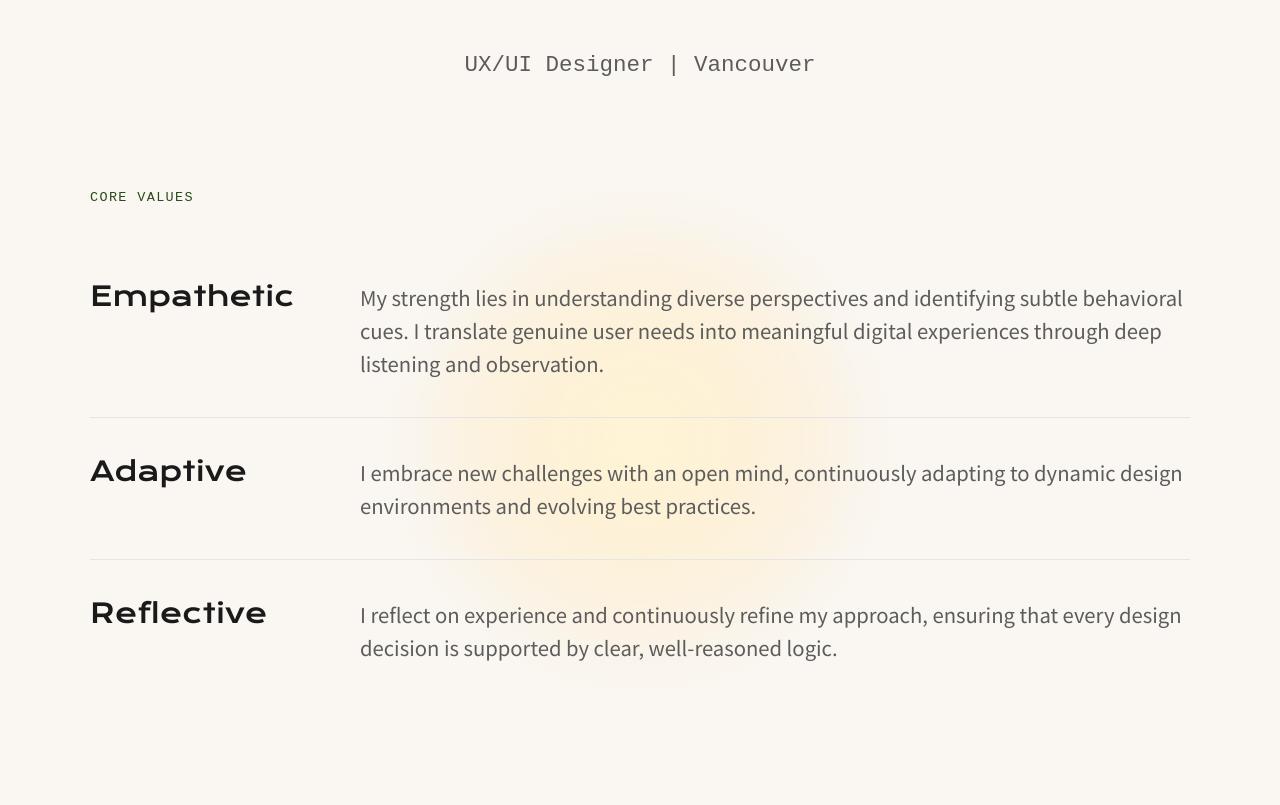
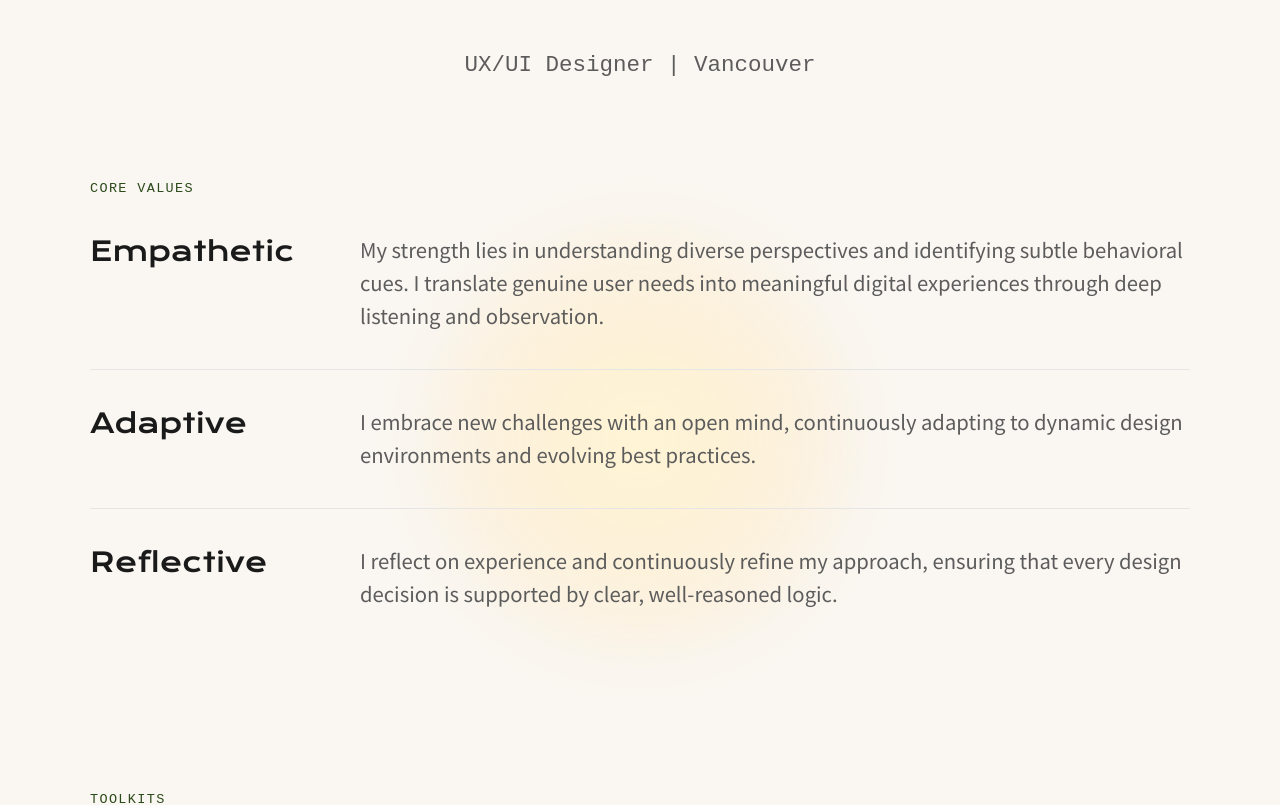
Before and after one commit to wanyuntsai/portfolio, a React (Vite) app: page /about in a window 1280 px wide. Shown: the part 760-1565 px from the top of the page. Built offline with nearby package versions, Linux system fonts and the light colour scheme; a web font is replaced by a local one.

Commit message:
update hero section

```diff
--- a/src/components/HeroRings.jsx
+++ b/src/components/HeroRings.jsx
@@ -21,6 +21,7 @@ function HeroRings() {
   const outerTween    = useRef(null);
   const boostResetRef = useRef(null);
   const bubbleRef = useRef(null);
+  const stage2BgRef = useRef(null);
 
   useEffect(() => {
     const ctx = gsap.context(() => {
@@ -48,6 +49,7 @@ function HeroRings() {
         gsap.set(photo,                  { opacity: 0, x: isDesktop ? 150 : 0, y: isDesktop ? 0 : -20 });
         gsap.set(leftCol,                { opacity: 0, x: isDesktop ? -30 : 0, y: isDesktop ? 0 : 20 });
         gsap.set(bubbleRef.current, { opacity: 0,x: -10, scale: 0.85, transformOrigin: 'left center' });
+        gsap.set(stage2BgRef.current, { opacity: 0 });
 
         const tl = gsap.timeline({
           scrollTrigger: {
@@ -72,11 +74,12 @@ function HeroRings() {
         tl
           .to(scrollHint, { opacity: 0, duration: 0.08 }, 0.00)
           .to([innerRing, outerRing, glow], { opacity: 0, scale: 0.5, duration: 0.17, ease: 'power2.inOut' }, 0.05)
+          .to(stage2BgRef.current, { opacity: 1, duration: 0.20, ease: 'power2.out' }, 0.22)
           .to(photo,    { opacity: 1, x: 0, y: 0, scale: isDesktop ? 1 : 0.85, duration: 0.20, ease: 'power2.out' }, 0.25)
           .to(welcome,  { opacity: 1, x: 0, y: 0, duration: 0.22, ease: 'power2.out' }, 0.30)
           .to(subtitle, { opacity: 1, y: 0, duration: 0.14, ease: 'power2.out' }, 0.52)
           .to(bubbleRef.current, { opacity: 1, x: 0, scale: 1, duration: 0.14, ease: 'back.out(1.4)' }, 0.58)
-          .to([welcome, subtitle, photo, bubbleRef.current], { opacity: 0, y: -40, duration: 0.10, ease: 'power2.in' }, 0.68)
+          .to([welcome, subtitle, photo, bubbleRef.current, stage2BgRef.current], { opacity: 0, y: -40, duration: 0.10, ease: 'power2.in' }, 0.68)
           .to([innerRing, outerRing], {
             opacity: isDesktop ? 0.55 : 0.4,
             scale: isDesktop ? 0.75 : 0.45,
@@ -117,14 +120,9 @@ function HeroRings() {
 
         @media (min-width: 769px) {
   .photo-filter {
-
-    filter: grayscale(90%) contrast(1.1) brightness(1.1) sepia(10%);
-    transition: all 0.8s cubic-bezier(0.4, 0, 0.2, 1);
-    box-shadow: 0 10px 30px rgba(0,0,0,0.05);
+    transition: transform 0.4s ease;
   }
-
   .photo-filter:hover {
-    filter: grayscale(0%) contrast(1) brightness(1) sepia(0%);
     transform: scale(1.02);
   }
 }
@@ -132,6 +130,14 @@ function HeroRings() {
 @keyframes scrollBreath {
   0%, 100% { opacity: 0.55;  transform: translateY(0); }
   50%       { opacity: 1;  transform: translateY(6px); }
+}
+@keyframes floatA {
+  0%, 100% { transform: translate(0px, 0px) scale(1); }
+  50%       { transform: translate(-18px, 22px) scale(1.05); }
+}
+@keyframes floatB {
+  0%, 100% { transform: translate(0px, 0px) scale(1); }
+  50%       { transform: translate(20px, -16px) scale(1.04); }
 }
       `}</style>
 
@@ -183,6 +189,14 @@ function HeroRings() {
           <img ref={outerRingRef} src="/images/OuterRing.svg" alt="" className="absolute w-[min(420px,95vw)] z-[3] will-change-transform" />
         </div>
 
+        {/* Stage 2: Background */}
+        <div ref={stage2BgRef} className="absolute inset-0 pointer-events-none" style={{ zIndex: 4, backgroundColor: '#FBF9F1', opacity: 0 }}>
+          {/* 右上：薄荷藍 */}
+          <div style={{ position: 'absolute', top: '-10%', right: '-8%', width: '55%', height: '60%', borderRadius: '50%', background: 'rgba(186,230,253,0.40)', filter: 'blur(90px)', animation: 'floatA 10s ease-in-out infinite' }} />
+          {/* 左下：陽光黃 */}
+          <div style={{ position: 'absolute', bottom: '-8%', left: '-5%', width: '50%', height: '55%', borderRadius: '50%', background: 'rgba(254,243,199,0.60)', filter: 'blur(80px)', animation: 'floatB 13s ease-in-out infinite' }} />
+        </div>
+
         {/* Stage 2: Welcome Content */}
         <div className="absolute inset-0 flex items-center justify-center pointer-events-none px-8 md:px-20" style={{ zIndex: 5 }}>
           <div className="stage2-container flex items-center gap-12 md:gap-16 w-full max-w-5xl">
@@ -195,7 +209,7 @@ function HeroRings() {
               ref={photoRef}
               src="/images/Wanyun_Tsai.png"
               alt=""
-              className="photo-filter mobile-photo-color rounded-full w-[min(200px,40vw)] h-[min(200px,40vw)] object-cover opacity-0 pointer-events-auto"
+              className="photo-filter rounded-full w-[min(200px,40vw)] h-[min(200px,40vw)] object-cover opacity-0 pointer-events-auto"
             />
             {/* Speech Bubble */}
             <div
--- a/src/pages/About.jsx
+++ b/src/pages/About.jsx
@@ -257,13 +257,14 @@ function About() {
 
             {/* Core Values */}
             <FadeInSection>
-            <section className="px-5 md:px-20 py-8 md:py-12">
-                <div className="max-w-5xl mx-auto">
-                    <p className="font-mono text-xs text-brand-green tracking-widest uppercase mb-8">{t('Core Values', '核心價值')}</p>
+            <section className="px-5 md:px-20 pt-8 pb-16 md:pt-10 md:pb-20 min-h-[45vh] md:min-h-[55vh] flex flex-col">
+                <div className="max-w-5xl mx-auto w-full flex flex-col flex-1">
+                    <p className="font-mono text-xs text-brand-green tracking-widest uppercase">{t('Core Values', '核心價值')}</p>
+                    <div className="flex-1" />
                     <div className="divide-y divide-border">
 
                         {/* Empathetic */}
-                        <div className="py-6 md:py-8 flex flex-col md:flex-row md:items-baseline gap-3 md:gap-16">
+                        <div className="py-6 md:py-8 flex flex-col md:flex-row md:items-start gap-3 md:gap-16">
                             <h3 className="font-serif text-xl md:text-2xl text-text-primary shrink-0 md:w-44" style={language === 'zh' ? { fontFamily: '"Noto Serif TC", serif' } : undefined}>{t('Empathetic', '同理心')}</h3>
                             <p className="text-text-secondary text-base md:text-lg leading-relaxed">
                                 {t("My strength lies in understanding diverse perspectives and identifying subtle behavioral cues. I translate genuine user needs into meaningful digital experiences through deep listening and observation.", '我善於理解多元觀點，捕捉細微的行為線索。透過深入的傾聽與觀察，我將真實的使用者需求轉化為有意義的數位體驗。')}
@@ -271,7 +272,7 @@ function About() {
                         </div>
 
                         {/* Adaptive */}
-                        <div className="py-6 md:py-8 flex flex-col md:flex-row md:items-baseline gap-3 md:gap-16">
+                        <div className="py-6 md:py-8 flex flex-col md:flex-row md:items-start gap-3 md:gap-16">
                             <h3 className="font-serif text-xl md:text-2xl text-text-primary shrink-0 md:w-44" style={language === 'zh' ? { fontFamily: '"Noto Serif TC", serif' } : undefined}>{t('Adaptive', '適應力')}</h3>
                             <p className="text-text-secondary text-base md:text-lg leading-relaxed">
                                 {t('I embrace new challenges with an open mind, continuously adapting to dynamic design environments and evolving best practices.', '我以開放的心態迎接設計環境中的新挑戰，持續適應變化並探索最佳實踐。')}
@@ -279,7 +280,7 @@ function About() {
                         </div>
 
                         {/* Reflective */}
-                        <div className="py-6 md:py-8 flex flex-col md:flex-row md:items-baseline gap-3 md:gap-16">
+                        <div className="py-6 md:py-8 flex flex-col md:flex-row md:items-start gap-3 md:gap-16">
                             <h3 className="font-serif text-xl md:text-2xl text-text-primary shrink-0 md:w-44" style={language === 'zh' ? { fontFamily: '"Noto Serif TC", serif' } : undefined}>{t('Reflective', '反思力')}</h3>
                             <p className="text-text-secondary text-base md:text-lg leading-relaxed">
                                 {t('I reflect on experience and continuously refine my approach, ensuring that every design decision is supported by clear, well-reasoned logic.', '我會反思經驗並持續優化我的設計方法，確保每個設計決策都有清晰、合理的邏輯支持。')}
```
